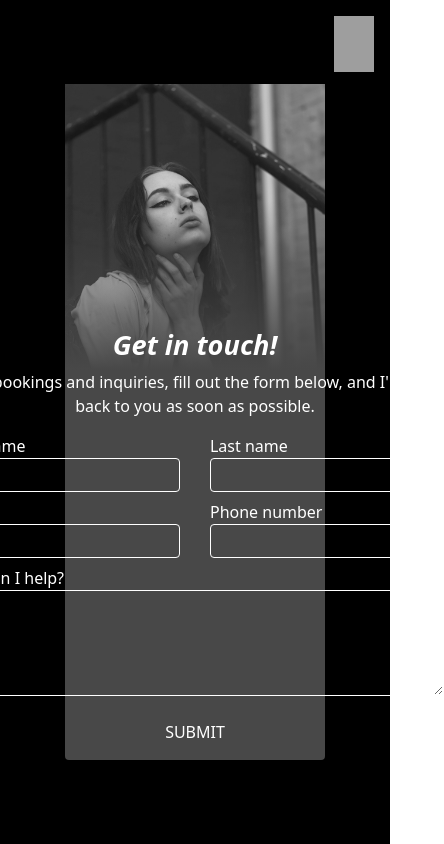
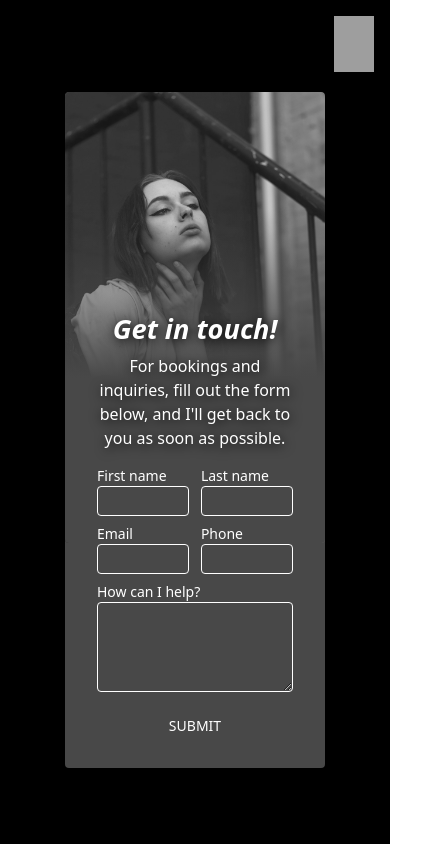
Before and after one commit to gawlster/rosewald, a Next.js app: page /contact in a window 390 px wide. Shown: the whole page, 444 px wide, since content can reach past the window. Built offline with nearby package versions, Linux system fonts and the light colour scheme; grey boxes are pictures that could not be loaded.

Commit message:
contact page styling now responsive down to widths of ~200px and heights of ~540px

```diff
--- a/pages/contact.tsx
+++ b/pages/contact.tsx
@@ -8,6 +8,8 @@ import Navbar from '../components/Navbar'
 
 const Contact: NextPage = () => {
     const [imageNumber, setImageNumber] = useState('')
+    const [narrowScreen, setNarrowScreen] = useState(true)
+    const [shortScreen, setShortScreen] = useState(true)
 
     useEffect(() => {
         setImageNumber('11')
@@ -17,13 +19,33 @@ const Contact: NextPage = () => {
         e.preventDefault()
     }
 
+    useEffect(() => {
+        async function getScreenSize() {
+            while (!window) {
+                continue
+            }
+            if (window.innerWidth > 650) {
+                setNarrowScreen(false)
+            } else {
+                setNarrowScreen(true)
+            }
+
+            if (window.innerHeight > 850) {
+                setShortScreen(false)
+            } else {
+                setShortScreen(true)
+            }
+        }
+        getScreenSize()
+    }, [])
+
     return (
         <div className='page'>
             <Navbar current='contact' />
             <div className='h-full w-ful flex flex-col items-center justify-center'>
-                <div className='w-2/3 max-w-2xl bg-[#484848] h-4/5 rounded relative'>
-                    <div className='absolute h-full w-full'>
-                        <div className='h-2/3 w-full grayscale relative'>
+                <div className='w-2/3 max-w-2xl bg-[#484848] h-4/5 rounded relative overflow-auto mt-12 mb-8'>
+                    <div className='absolute h-full w-full rounded'>
+                        <div className='h-2/3 w-full grayscale relative rounded overflow-hidden'>
                             <Image
                                 alt=''
                                 src={`/sample${imageNumber}.jpg`}
@@ -33,9 +55,12 @@ const Contact: NextPage = () => {
                             <div className='bg-gradient-to-t from-[#484848] via-[#484848] absolute -bottom-1 right-0 w-full h-3/4' />
                         </div>
                     </div>
-                    <div className='absolute w-full h-2/3 bottom-0 p-8 flex flex-col justify-center items-center gap-5'>
-                        <div className='flex flex-col gap-4'>
-                            <div className='w-full flex flex-col gap-1 text-center'>
+                    <div className='absolute w-full bottom-0 p-8 flex flex-col justify-center items-center gap-5'>
+                        <div className='flex flex-col gap-4 w-full'>
+                            <div
+                                className={`w-full flex flex-col gap-1 text-center ${
+                                    shortScreen && 'drop-shadow-black'
+                                }`}>
                                 <div className='text-[1.7rem] font-bold italic'>Get in touch!</div>
                                 <div>
                                     For bookings and inquiries, fill out the form below, and
@@ -45,9 +70,9 @@ const Contact: NextPage = () => {
                             <form
                                 action='#'
                                 onSubmit={(e) => handleSubmit(e)}
-                                className='flex flex-col gap-2 relative'
+                                className='flex flex-col gap-2 relative w-full text-sm sm:text-md'
                                 autoComplete='off'>
-                                <div className=' flex flex-row justify-between items-center'>
+                                <div className=' flex flex-row justify-between items-center w-full'>
                                     <div className='w-[47%]'>
                                         <CustomLabel>
                                             First name
@@ -70,7 +95,7 @@ const Contact: NextPage = () => {
                                     </div>
                                     <div className='w-[47%]'>
                                         <CustomLabel>
-                                            Phone number
+                                            Phone {!narrowScreen && 'number'}
                                             <CustomInput type='phone' />
                                         </CustomLabel>
                                     </div>
@@ -84,9 +109,11 @@ const Contact: NextPage = () => {
                                     </div>
                                 </div>
                                 <div className='h-2'></div>
-                                <div className=' text-white font-normal hover:text-c-pink hover:drop-shadow-pink-sm hover:font-bold transition-all cursor-pointer w-full flex justify-center items-center'>
+                                <button
+                                    type='submit'
+                                    className=' text-white font-normal hover:text-c-pink hover:drop-shadow-pink-sm hover:font-bold transition-all cursor-pointer w-full flex justify-center items-center'>
                                     SUBMIT
-                                </div>
+                                </button>
                             </form>
                         </div>
                     </div>
--- a/tailwind.config.js
+++ b/tailwind.config.js
@@ -12,6 +12,8 @@ module.exports = {
                 'pink-sm': '1px 1px 3px rgba(253, 148, 200, 0.2)',
                 green: '1px 2px 6px #a1f0a8',
                 'green-sm': '1px 1px 3px rgba(161, 240, 168, 0.2)',
+                black: '1px 2px 6px #000000',
+                'black-sm': '1px 1px 3px rgba(0, 0, 0, 0.2)',
             },
         },
     },
```
